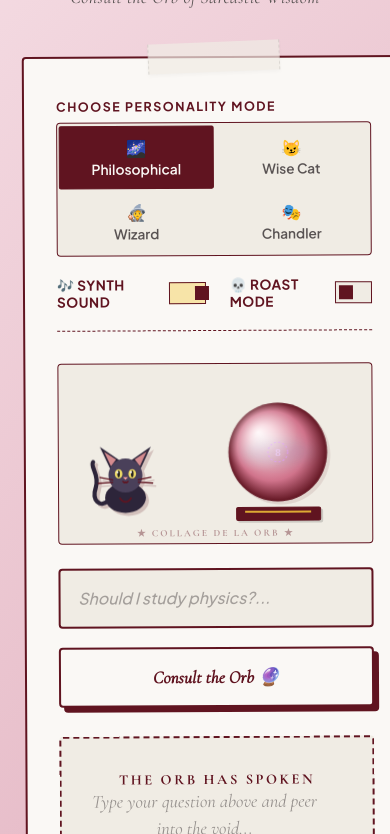
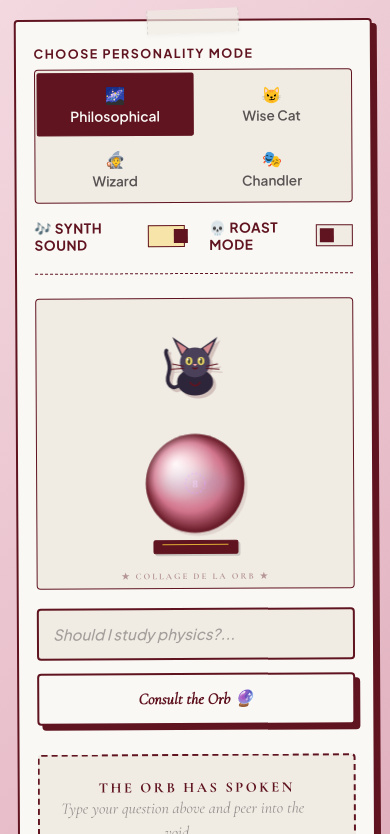
Before and after one commit to harmangill17/existential-magic-8ball, a plain HTML site: page index.html in a window 390 px wide. Shown: the part 135-969 px from the top of the page. Drawn offline with nearby package versions, Linux system fonts and the light colour scheme.

Commit message:
Implement mobile layout, fluid proportions, and bug fixes

```diff
--- a/index.html
+++ b/index.html
@@ -12,7 +12,7 @@
   <link href="https://fonts.googleapis.com/css2?family=Cormorant+Garamond:ital,wght@0,300;0,400;0,600;0,700;1,400&family=Pinyon+Script&family=Plus+Jakarta+Sans:wght@300;400;500;600;700&family=Special+Elite&display=swap" rel="stylesheet">
 
   <!-- CSS Stylesheets -->
-  <link rel="stylesheet" href="styles.css?v=1.6">
+  <link rel="stylesheet" href="styles.css?v=1.7">
 
   <!-- Global Error Diagnostic for debugging -->
   <script>
--- a/styles.css
+++ b/styles.css
@@ -1067,3 +1067,115 @@ body.roast-active .response-container.active {
     display: none; /* Hide footer on desktop to prevent overflow */
   }
 }
+
+/* ==========================================================================
+   MOBILE PORTRAIT OPTIMIZATION (SCROLL ALLOWED, COMPACT WIDTH)
+   ========================================================================== */
+@media (max-width: 600px) {
+  body {
+    padding: 1.5rem 1rem;
+  }
+
+  .title-script {
+    font-size: 3.5rem;
+    margin-left: 0;
+    margin-bottom: -0.5rem;
+    transform: rotate(-4deg);
+  }
+
+  h1#app-title {
+    font-size: 2.2rem;
+    letter-spacing: -1px;
+  }
+
+  .title-sub {
+    font-size: 0.95rem;
+  }
+
+  .app-container {
+    gap: 1.8rem;
+    margin-top: 0.5rem;
+  }
+
+  .glass-panel {
+    padding: 1.5rem 1.1rem;
+    border-radius: 4px;
+  }
+
+  .glass-panel::before {
+    width: 90px;
+    height: 24px;
+    top: -12px;
+  }
+
+  .settings-bar {
+    gap: 1rem;
+    margin-bottom: 1.5rem;
+    padding-bottom: 1.25rem;
+  }
+
+  .stage {
+    flex-direction: column; /* Stack vertically on mobile! */
+    align-items: center;
+    justify-content: center;
+    gap: 1rem;
+    min-height: auto;
+    padding: 1.8rem 1rem;
+  }
+
+  .stage::after {
+    bottom: 6px;
+    font-size: 0.55rem;
+  }
+
+  .cat-avatar {
+    width: 75px;
+    height: 75px;
+    margin-bottom: 0px;
+  }
+
+  .orb-wrapper {
+    width: 150px;
+    height: 150px;
+    margin-top: -10px; /* pull closer to cat */
+  }
+
+  .orb-svg {
+    width: 120px;
+    height: 120px;
+  }
+
+  .pedestal {
+    width: 85px;
+    height: 14px;
+    bottom: 5px;
+  }
+
+  .input-form {
+    gap: 0.8rem;
+    margin-top: 1.2rem;
+  }
+
+  .question-input {
+    padding: 0.9rem;
+    font-size: 0.95rem;
+  }
+
+  .submit-btn {
+    padding: 0.9rem;
+    font-size: 1rem;
+  }
+
+  .response-container {
+    padding: 1.2rem 1rem;
+    min-height: 100px;
+  }
+
+  .response-text {
+    font-size: 1rem;
+  }
+
+  .history-item {
+    padding: 0.9rem;
+  }
+}
```
